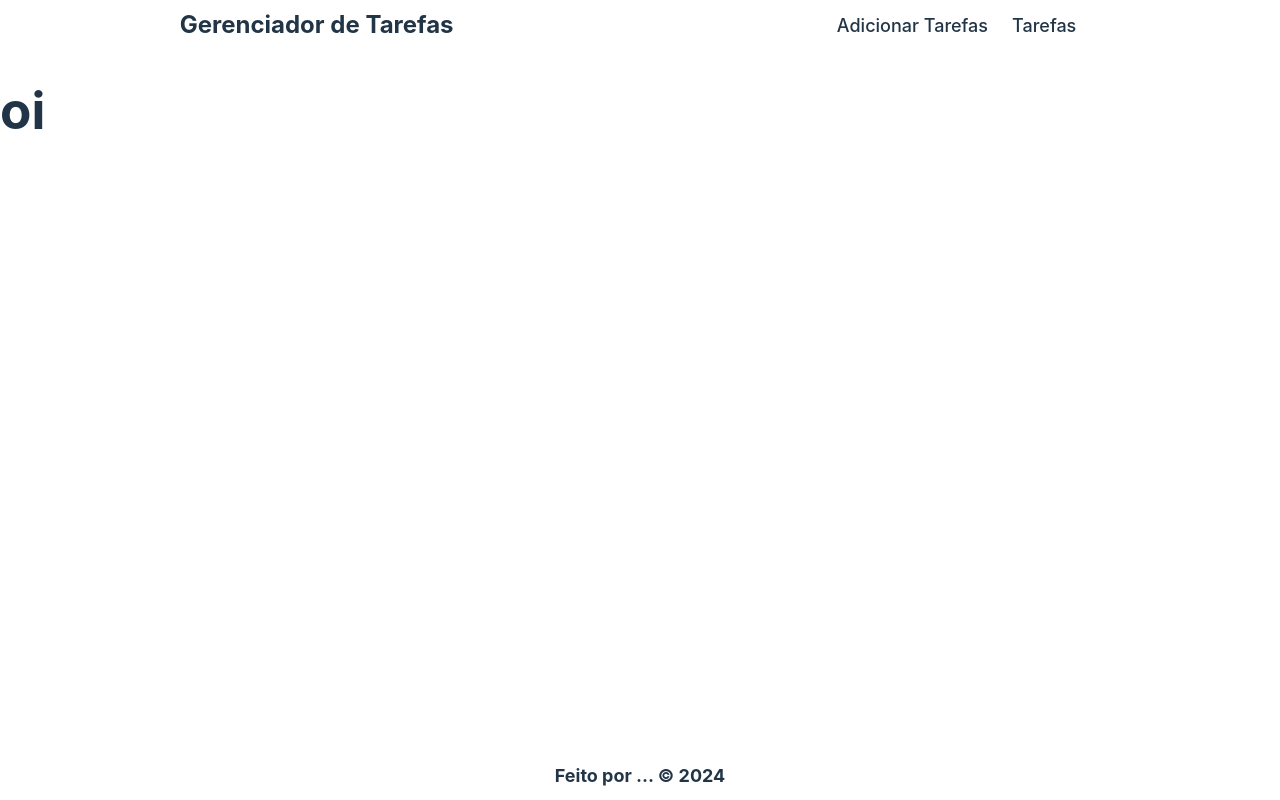
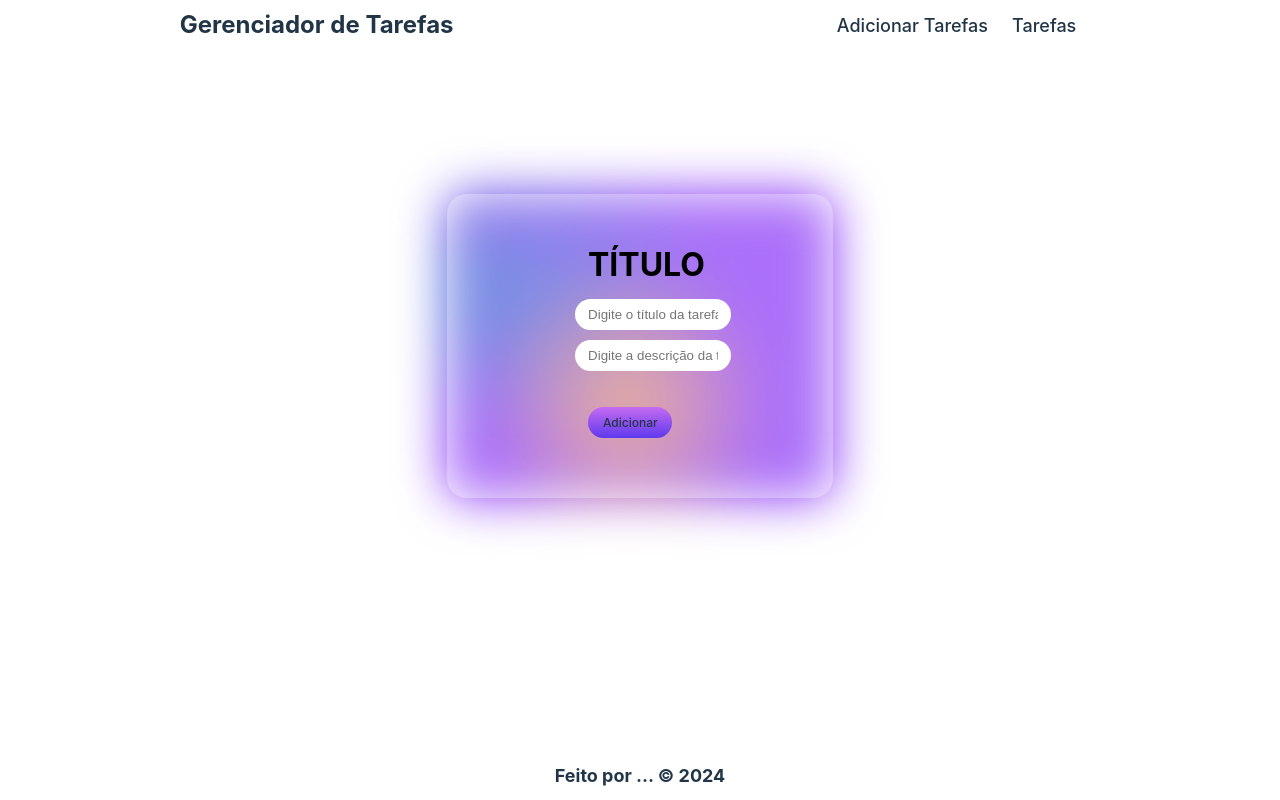
Before and after one commit to NicollasLuz/EditTaks, a React (Vite) app: page / in a window 1280 px wide. Built offline with nearby package versions, Linux system fonts and the light colour scheme.

Commit message:
colocando adicionar tarefas como home

```diff
--- a/src/components/Header/index.jsx
+++ b/src/components/Header/index.jsx
@@ -12,7 +12,7 @@
         <span>Gerenciador de Tarefas</span>
       </Link>
       <nav className={`${styles.menuSandwich} ${showMenu ? styles.show : ''}`} onClick={toggleMenu}>
-        <Link to="/AdicionarTarefas">Adicionar Tarefas</Link>
+        <Link to="/">Adicionar Tarefas</Link>
         <Link to="/tarefas">Tarefas</Link>
       </nav>
     </header>
--- a/src/pages/Home/index.jsx
+++ /dev/null
@@ -1,12 +0,0 @@
-
-
-function Home() {
-
-    return (
-        <>
-            <h1>oi</h1>
-        </>
-    )
-}
-
-export default Home
--- a/src/routes.jsx
+++ b/src/routes.jsx
@@ -1,5 +1,4 @@
 import { BrowserRouter, Routes, Route } from 'react-router-dom'
-import Home from './pages/Home'
 import Tarefas from './pages/Tarefas'
 import PageBase from './pages/PaginaBase'
 import AdicionarTarefas from './pages/Adicionartarefas'
@@ -9,8 +8,7 @@
         <BrowserRouter>
             <Routes>
                 <Route path='/' element={ <PageBase /> }>
-                    <Route index element={ <Home /> }></Route>
-                    <Route path='/AdicionarTarefas' element={ <AdicionarTarefas /> }></Route>
+                    <Route index element={ <AdicionarTarefas /> }></Route>
                     <Route path="/tarefas" element={ <Tarefas /> }></Route>
 
                 </Route>
```
Also changed, not shown: src/pages/Home/Home.module.css (deleted).
